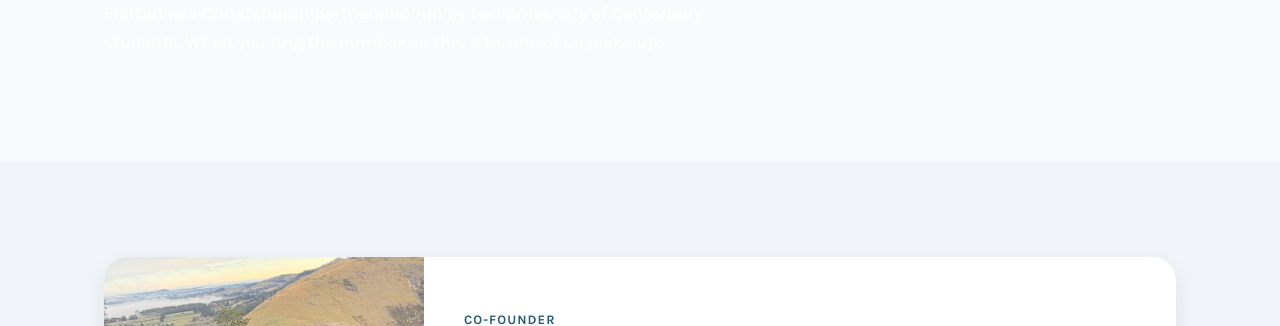
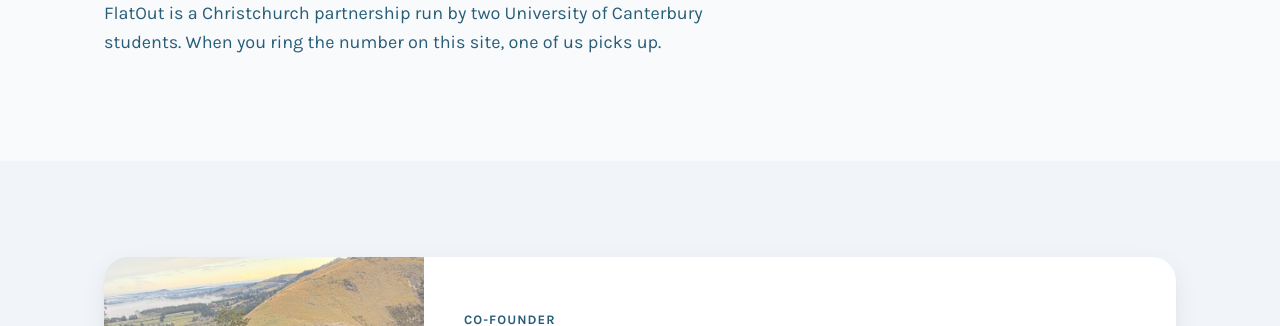
Before and after one commit to daniboi1232/flatoutnz, a website: page about/index.html in a window 1280 px wide. Shown: the part 345-671 px from the top of the page. Drawn offline with Linux system fonts and the light colour scheme; files whose address does not match are found by name.

Commit message:
Fix unreadable intro text on inner pages
Services, About, Contact, Landlord and Quote put their intro sentence in
.hero__sub, which is white for the dark homepage hero. On those pages'
light backgrounds it was white-on-white. Use the site's muted text colour
for light sections instead. No wording changed.

Co-Authored-By: Claude Opus 5.5 <noreply@anthropic.com>
Claude-Session: https://claude.ai/code/session_014hNPLPZciuYXRbK8VJ2LSN

```diff
--- a/css/site.css
+++ b/css/site.css
@@ -1836,3 +1836,8 @@ body:has(#quote-form) .mobile-cta { display: none !important; }
 /* Smaller lead-in line inside the homepage H1, so the heading carries
    "Christchurch flat" for search without changing the headline's look. */
 .hero__eyebrow-h1 { display: inline-block; font-size: 0.45em; font-weight: 500; letter-spacing: 0.01em; opacity: 0.85; margin-bottom: 0.35em; }
+
+/* Inner-page intros (Services, About, Contact, Landlord, Quote) reuse
+   .hero__sub, which is white for the dark homepage hero. On their light
+   sections that made the intro sentence white-on-white and unreadable. */
+.form-intro .hero__sub { color: var(--blue); }
```
